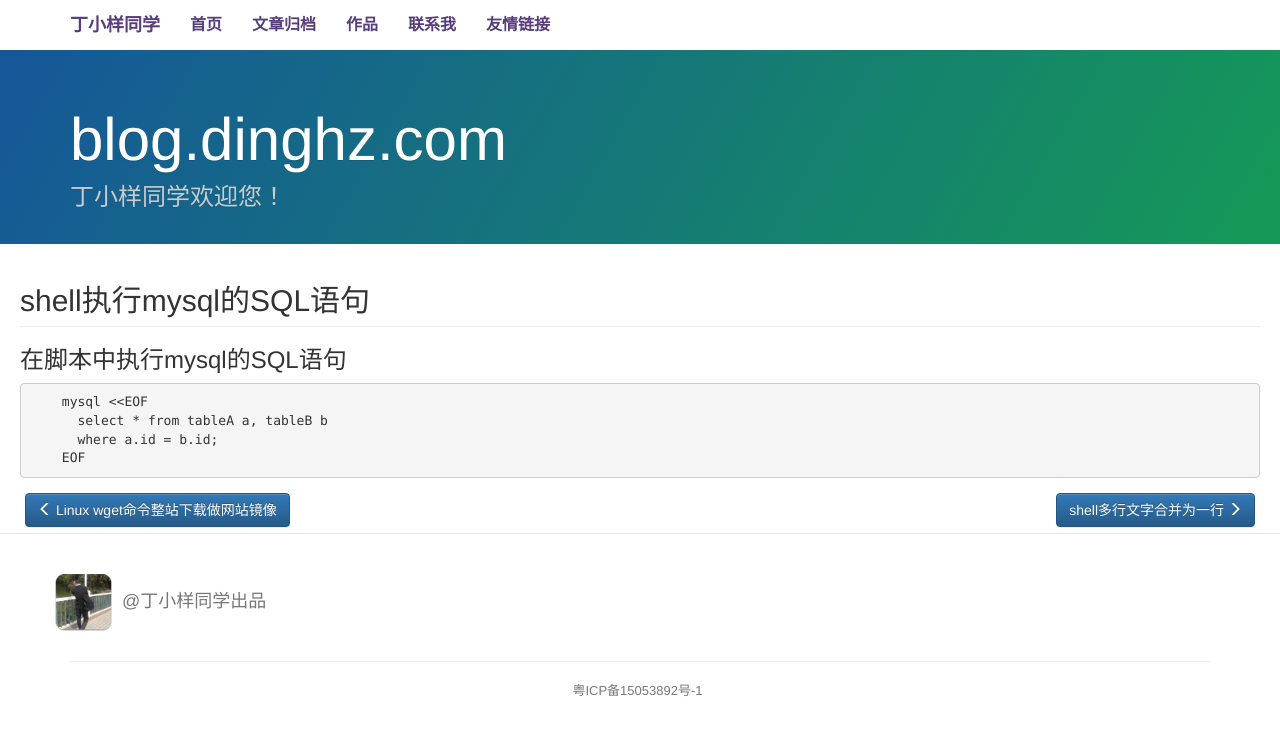
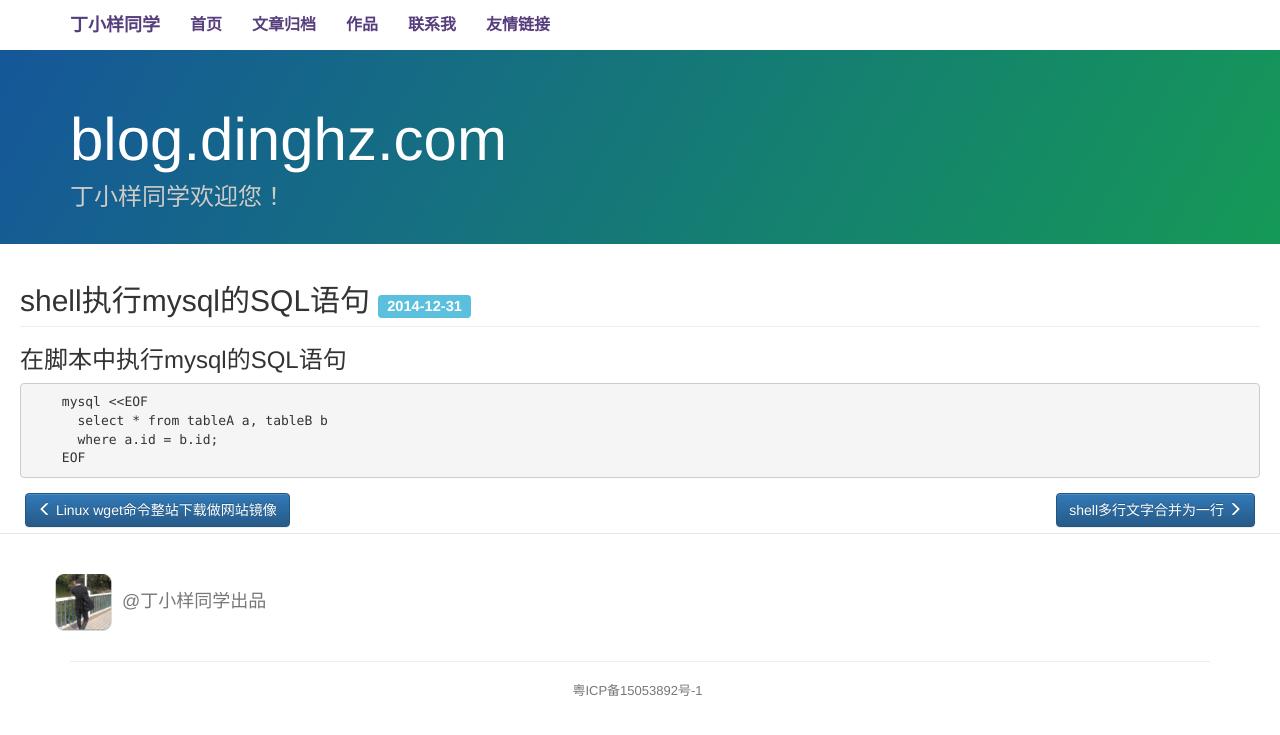
Before and after one commit to chihuan/craneding.github.io, a Jekyll site: the page built from _posts/blogs/2014-12-31-shellmysql.md, in a window 1280 px wide. Shown: the top 735 px of the page. Built offline with Jekyll 4.4.1, drawn with Linux system fonts in a browser that asks for light colours; nearby versions of some CDN libraries; Markdown is read by kramdown in place of the engine named in the settings; comment, search, counter and statistics services are not loaded.

Commit message:
文字新增显示日期

```diff
--- a/_layouts/post.html
+++ b/_layouts/post.html
@@ -7,7 +7,7 @@ pdescription:     没错，这满满都是技术类的文章。把自己看到
 
 <div class="container-fluid bs-docs-container">
     <div class="row">
-        <h2 class="page-header" id="download">{{ page.title }}</h2>
+        <h2 class="page-header" id="download">{{ page.title }} <small><span class="label label-info">{{ page.date | date_to_utc | date: "%Y-%m-%d" }}</span></small></h2>
         {{ content }}
 
         <div style="padding: 5px; margin: 10px 0px; height: 35px;">
```
Also changed, not shown: 10 other files.
